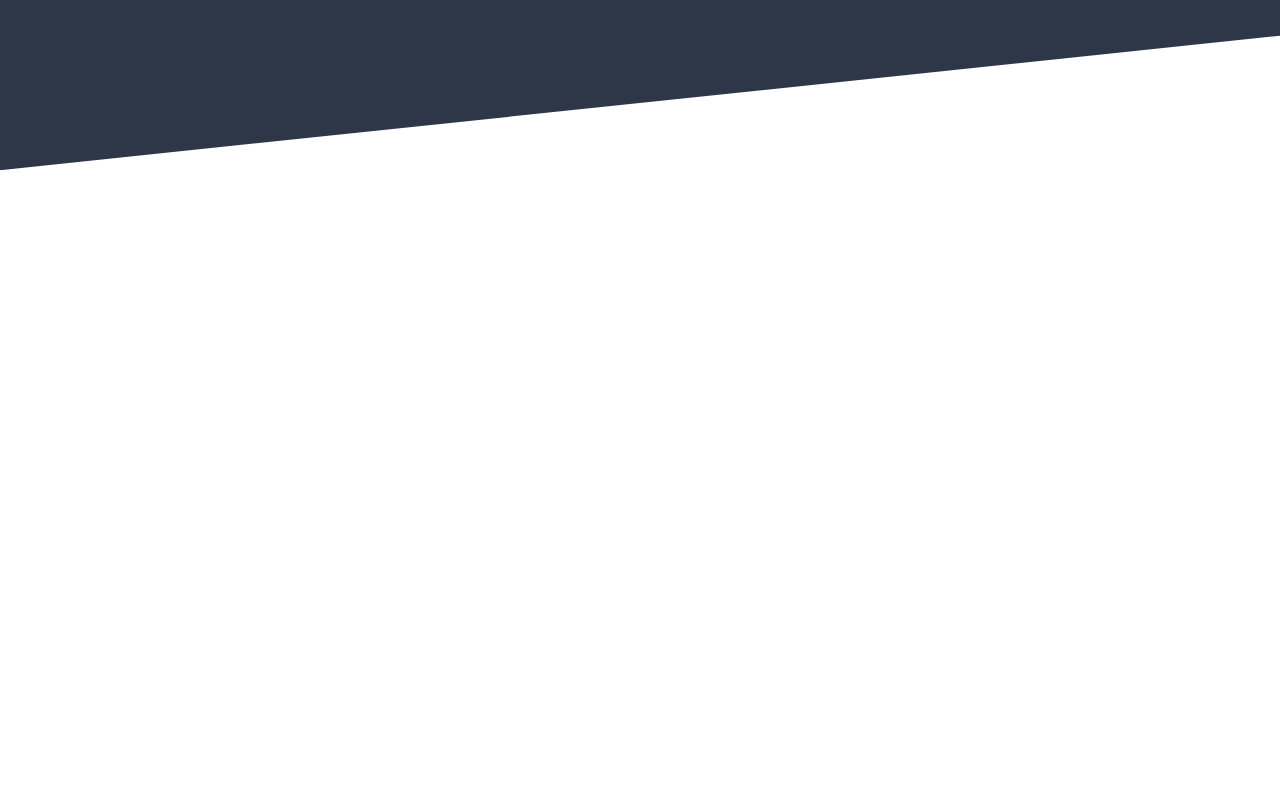
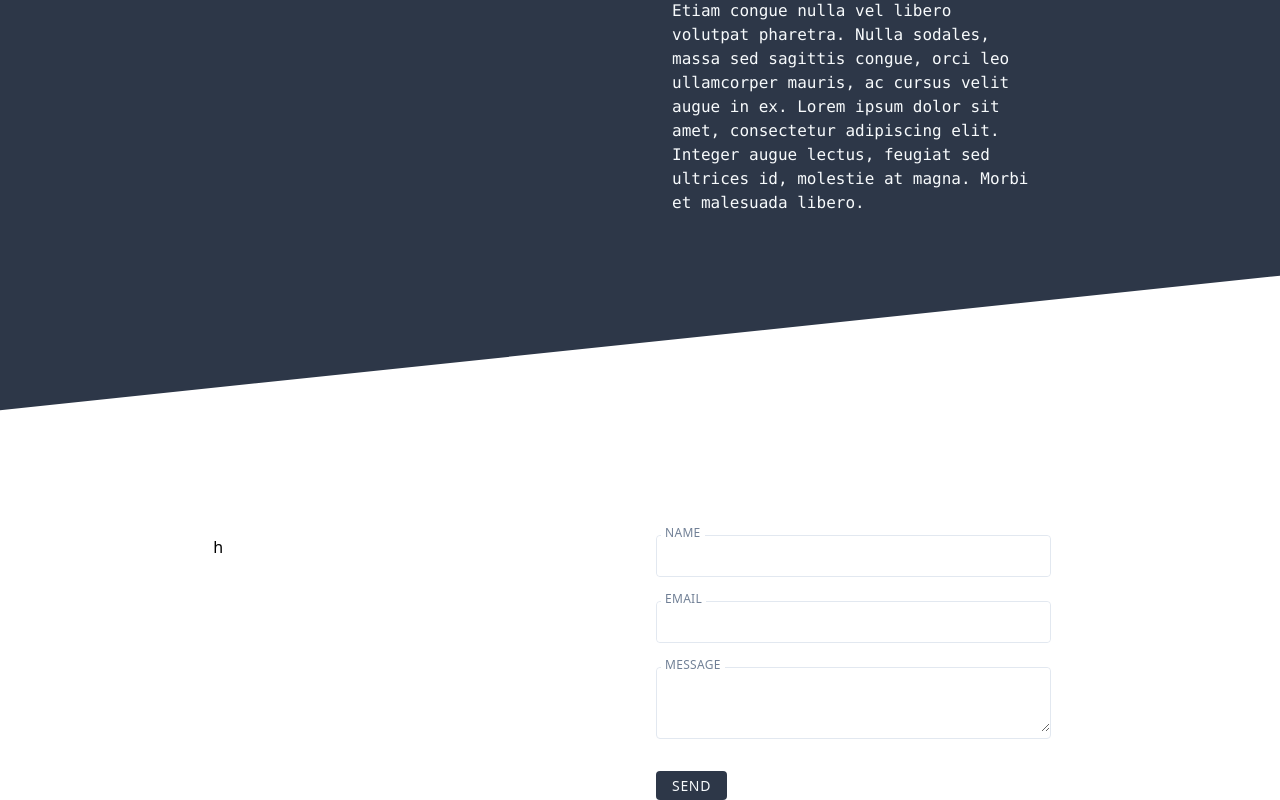
Before and after one commit to Uvalente/portfolio, a Next.js app: page / in a window 1280 px wide. Shown: the part 1809-2609 px from the top of the page. Before the commit the page ends 1979 px from the top, so only its background shows below. Built offline with nearby package versions, Linux system fonts and the light colour scheme.

Commit message:
:sparkles: add Contacts component and form

```diff
--- /dev/null
+++ b/components/Contacts.js
@@ -0,0 +1,28 @@
+const Contacts = () => (
+  <div className='mt-10 lg:mt-48 flex justify-center flex-col lg:flex-row'>
+    <div className='w-full lg:w-1/3'>
+h
+    </div>
+    <form name="contact" method="POST" data-netlify="true" className='w-full lg:w-1/3 px-4'>
+      <div className='border relative rounded'>
+        <label for='name' className='absolute -mt-3 ml-1 px-1 bg-white uppercase text-xs tracking-wide text-gray-600'>Name</label>
+        <input type="text" name="name" id='name' className='py-2 px-2 text-gray-900 w-full focus:outline-none focus:shadow-outline rounded' />
+      </div>
+      {/* h-full? */}
+
+      <div className='border relative rounded mt-6'>
+        <label for='email' className='absolute -mt-3 ml-1 px-1 bg-white uppercase text-xs tracking-wide text-gray-600'>Email</label>
+        <input type="email" name="email" id='email' className='py-2 px-2 text-gray-900 w-full focus:outline-none focus:shadow-outline rounded' />
+      </div>
+
+      <div className='border relative rounded mt-6'>
+        <label for='message' className='absolute -mt-3 ml-1 px-1 bg-white uppercase text-xs tracking-wide text-gray-600'>Message</label>
+        <textarea name="message" id='message' className='py-2 px-2 text-gray-900 w-full focus:outline-none focus:shadow-outline rounded'/>
+      </div>
+
+      <button type="submit" className='mt-8 rounded text-gray-100 px-4 py-1 bg-dark-blue hover:shadow-inner hover:bg-blue-800 transition-all duration-300 uppercase text-sm tracking-wider'>Send</button>
+    </form>
+  </div>
+)
+
+export default Contacts
--- a/components/Main.js
+++ b/components/Main.js
@@ -2,7 +2,7 @@ const lorem = "Lorem ipsum dolor sit amet, consectetur adipiscing elit. Curabitu
 
 const Main = () => (
   <>
-    <div className='relative z-10 flex flex-col items-center lg:flex-row justify-center bg-dark-blue text-gray-100 pt-32' >
+    <div className='relative z-10 flex flex-col items-center lg:flex-row justify-center bg-dark-blue text-gray-100 pt-32 font-mono' >
       <div className='lg:w-1/2 xl:w-1/3'>
         <img className='h-64 w-64 rounded-full object-cover object-top overflow-hidden lg:h-auto lg:w-full lg:rounded-none' src='/umberto.jpg' />
       </div>
--- a/pages/index.js
+++ b/pages/index.js
@@ -1,11 +1,13 @@
 import Layout from '../components/Layout'
 import HeroImage from '../components/HeroImage'
 import Main from '../components/Main'
+import Contacts from '../components/Contacts'
 
 const Index = () => (
   <Layout pageTitle='uValente Index'>
     <HeroImage imgSrc='/medium-test.jpg' />
     <Main />
+    <Contacts />
   </Layout>
 )
 
```
